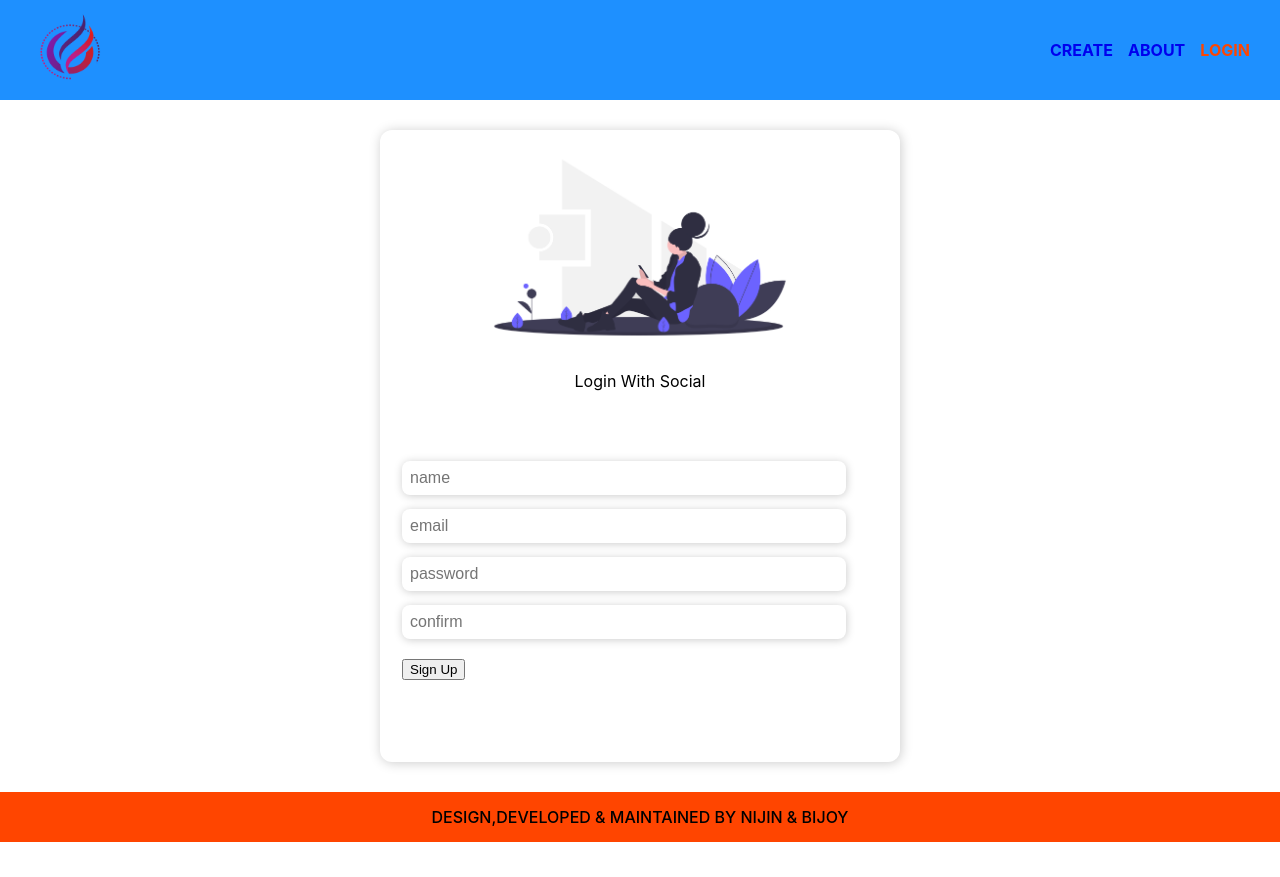
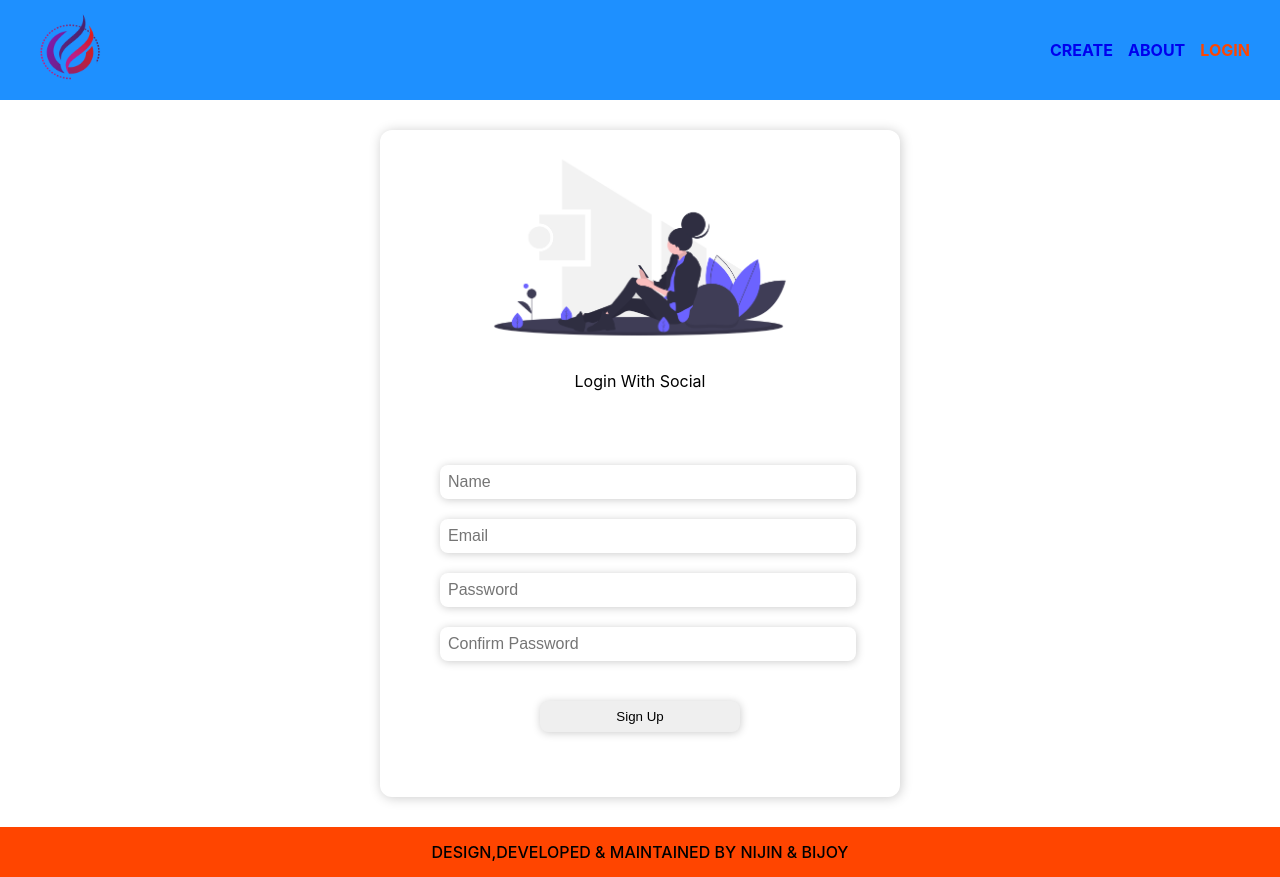
Before and after one commit to nijin26/link-shortner, a React (Create React App) app: page /auth in a window 1280 px wide. Before the commit the page ends 842 px from the top, so only its background shows below. Built offline with nearby package versions, Linux system fonts and the light colour scheme; some icons are missing.

Commit message:
Auth Page UI Completed

```diff
--- a/src/Pages/Auth/Auth.jsx
+++ b/src/Pages/Auth/Auth.jsx
@@ -16,10 +16,10 @@ const Auth = () => {
         <FaGithub size={28} />
       </div>
       <form className={styles.form}>
-        <input type="text" name="username" placeholder="name" />
-        <input type="mai" name="email" placeholder="email" />
-        <input type="password" name="password" placeholder="password" />
-        <input type="password" name="confirm" placeholder="confirm" />
+        <input type="text" name="username" placeholder="Name" />
+        <input type="mai" name="email" placeholder="Email" />
+        <input type="password" name="password" placeholder="Password" />
+        <input type="password" name="confirm" placeholder="Confirm Password" />
         <button type="submit" className={styles.btn}>
           Sign Up
         </button>
--- a/src/Pages/Auth/Auth.module.css
+++ b/src/Pages/Auth/Auth.module.css
@@ -24,14 +24,16 @@
 }
 
 .form {
-  padding: 12px;
-  margin-bottom: 60px;
+  width: 80%;
+  margin-top: 20px;
+  margin-bottom: 25px;
+  align-self: center;
 }
 
 .form > input {
-  width: 90%;
+  width: 100%;
   padding: 8px;
-  margin-top: 14px;
+  margin: 10px auto;
   font-size: 16px;
   border-radius: 8px;
   outline: none;
@@ -40,8 +42,13 @@
 }
 
 .btn {
-  display: block;
-  margin-top: 20px;
+  width: 50%;
+  margin: 30px 25%;
+  padding: 8px;
+  border-radius: 8px;
+  outline: none;
+  border: none;
+  box-shadow: 0.5px 1px 8px #ccc;
 }
 
 @media (min-width: 600px) {
```
